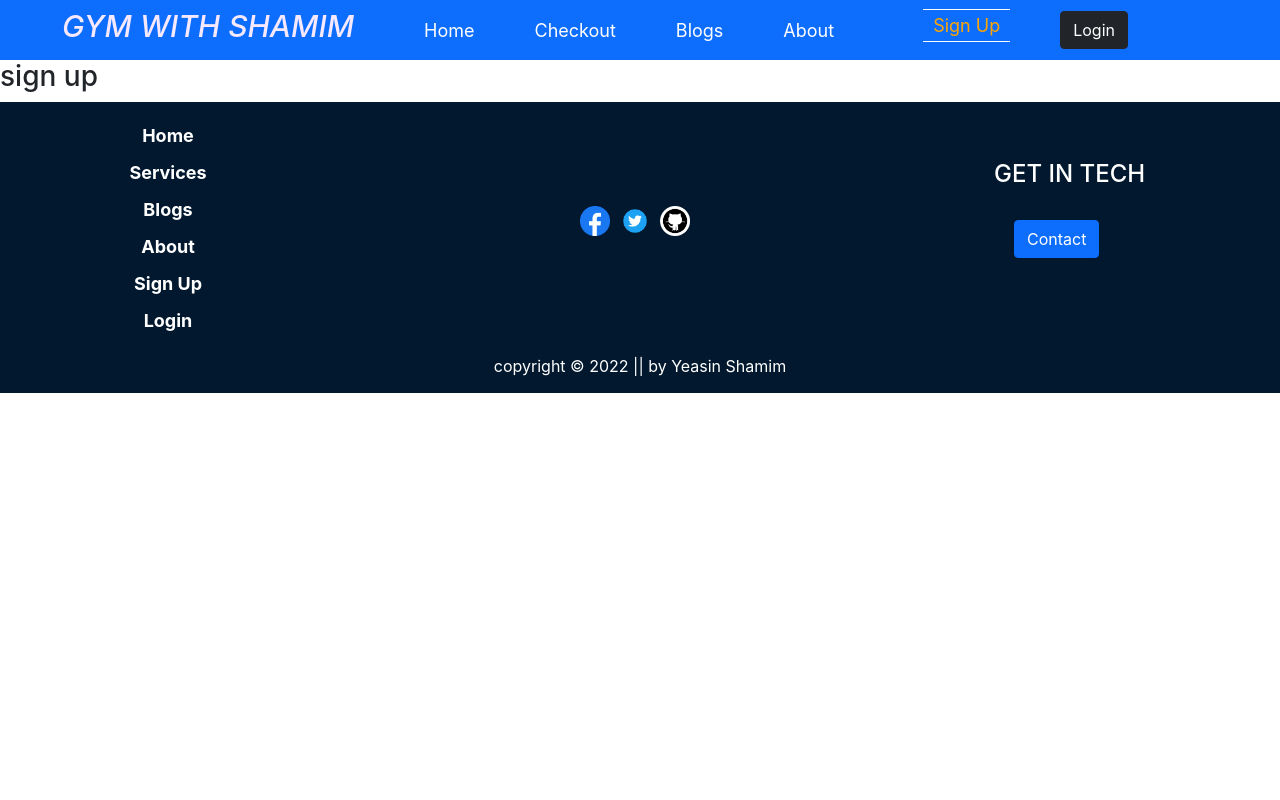
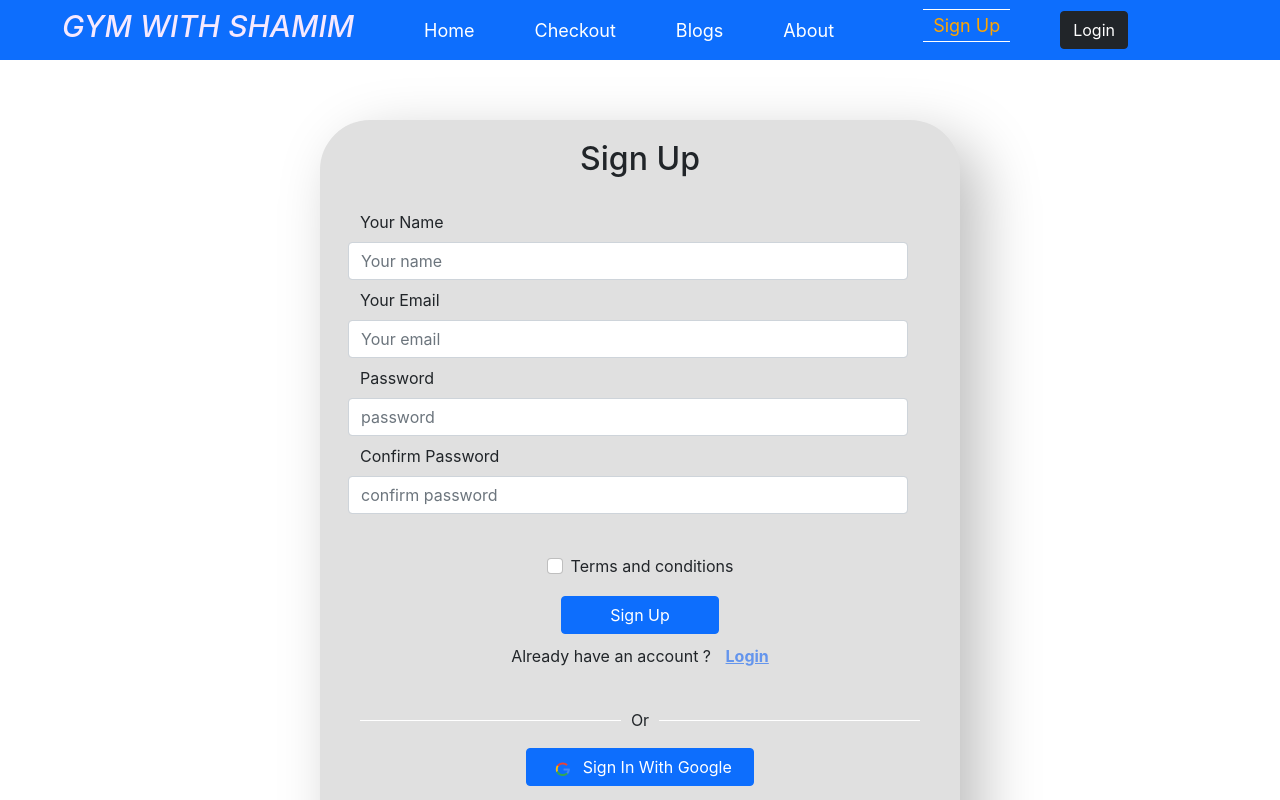
Before and after one commit to yeasinshamimdev/independent-service-provider, a React (Create React App) app: page /signup in a window 1280 px wide. Shown: the top 800 px of the page. Built offline with nearby package versions, Linux system fonts and the light colour scheme; no server answers.

Commit message:
signup init

```diff
--- a/src/Pages/Login/Login.js
+++ b/src/Pages/Login/Login.js
@@ -29,7 +29,7 @@ const Login = () => {
         if (user) {
             navigate(from, { replace: true });
         }
-    }, [user])
+    }, [user]);
 
     return (
         <div className='form-container'>
@@ -56,14 +56,6 @@ const Login = () => {
                     </Form.Group>
                     <p className='forget-password'>Forget Password?</p>
                 </Row>
-                <Form.Group className="mb-3 d-flex justify-content-center">
-                    <Form.Check
-                        required
-                        label="Terms and conditions"
-                        feedback="You must agree before submitting."
-                        feedbackType="invalid"
-                    />
-                </Form.Group>
                 <div className='d-flex justify-content-center'>
                     <Button className='px-5' type="submit">Login</Button>
                 </div>
--- a/src/Pages/SignUp/SignUp.js
+++ b/src/Pages/SignUp/SignUp.js
@@ -1,9 +1,107 @@
-import React from 'react';
+import React, { useEffect, useState } from 'react';
+import { Button, Form, Row } from 'react-bootstrap';
+import { useCreateUserWithEmailAndPassword } from 'react-firebase-hooks/auth';
+import { useNavigate } from 'react-router-dom';
+import auth from '../../firebase.init';
+import SocialLogin from '../../Shared/SocialLogin/SocialLogin';
 
 const SignUp = () => {
+    const [validated, setValidated] = useState(false);
+
+    const [createUserWithEmailAndPassword, emailUser, emailLoading, emailError,] = useCreateUserWithEmailAndPassword(auth);
+    const [email, setEmail] = useState('');
+    const [password, setPassword] = useState('');
+    const [error, setError] = useState('');
+
+    const handleSubmit = (event) => {
+        event.preventDefault();
+        const form = event.currentTarget;
+        if (form.checkValidity() === false) {
+            event.preventDefault();
+            event.stopPropagation();
+        }
+        setValidated(true);
+
+        const email = event.target.email.value;
+        const password = event.target.password.value;
+        const confirmPassword = event.target.confirmPassword.value;
+        const termsConditions = event.target.termsConditions.checked;
+        console.log(termsConditions);
+        if (password !== confirmPassword) {
+            setError('Password not match! Try again.');
+            console.log(error);
+        } else {
+            setError('');
+        }
+
+        console.log(email, password, confirmPassword);
+    };
+
+    const navigate = useNavigate();
+
     return (
-        <div>
-            <h3>sign up</h3>
+        <div className='form-container'>
+            <h2 className='text-center mb-4'>Sign Up</h2>
+            <Form noValidate validated={validated} onSubmit={handleSubmit}>
+                <Row className="mb-4">
+                    <Form.Group className='mt-2' as={Row} md="4" controlId="validationCustom01">
+                        <Form.Label>Your Name</Form.Label>
+                        <Form.Control
+                            required
+                            type="text"
+                            placeholder="Your name"
+                        />
+                        <Form.Control.Feedback>Looks good!</Form.Control.Feedback>
+                    </Form.Group>
+                    <Form.Group className='mt-2' as={Row} md="4" controlId="validationCustom02">
+                        <Form.Label>Your Email</Form.Label>
+                        <Form.Control
+                            required
+                            type="email"
+                            placeholder="Your email"
+                            name="email"
+                        />
+                        <Form.Control.Feedback>Looks good!</Form.Control.Feedback>
+                    </Form.Group>
+                    <Form.Group className='mt-2' as={Row} md="4" controlId="validationCustom03">
+                        <Form.Label>Password</Form.Label>
+                        <Form.Control
+                            required
+                            type="password"
+                            placeholder="password"
+                            name="password"
+                        />
+                        <Form.Control.Feedback>Looks good!</Form.Control.Feedback>
+                    </Form.Group>
+                    <Form.Group className='mt-2' as={Row} md="4" controlId="validationCustom04">
+                        <Form.Label className='w-100'>Confirm Password</Form.Label>
+                        <Form.Control
+                            required
+                            type="password"
+                            placeholder="confirm password"
+                            name="confirmPassword"
+                        />
+                        <Form.Control.Feedback>Looks good!</Form.Control.Feedback>
+                    </Form.Group>
+                    <p className='text-danger'>{error}</p>
+                </Row>
+                <Form.Group className="mb-3 d-flex justify-content-center">
+                    <Form.Check
+                        required
+                        label="Terms and conditions"
+                        feedback="You must agree before submitting."
+                        feedbackType="invalid"
+                        name="termsConditions"
+                    />
+                </Form.Group>
+                <div className='d-flex justify-content-center'>
+                    <Button className='px-5' type="submit">Sign Up</Button>
+                </div>
+                <div className='d-flex justify-content-center'>
+                    <p className='new-user'>Already have an account ? <span onClick={() => navigate('/login')} className='signup-toggle'>Login</span></p>
+                </div>
+            </Form>
+            <SocialLogin />
         </div>
     );
 };
--- a/src/Shared/Footer/Footer.js
+++ b/src/Shared/Footer/Footer.js
@@ -14,7 +14,7 @@ const Footer = () => {
             <div className='footer-container'>
                 <div className='footer-menu'>
                     <Link to='/'>Home</Link>
-                    <Link to='/services'>Services</Link>
+                    <Link to='/checkout'>Checkout</Link>
                     <Link to='/blogs'>Blogs</Link>
                     <Link to='/about'>About</Link>
                     <Link to='/signup'>Sign Up</Link>
--- a/src/Shared/SocialLogin/SocialLogin.js
+++ b/src/Shared/SocialLogin/SocialLogin.js
@@ -34,7 +34,7 @@ const SocialLogin = () => {
 
     return (
         <div>
-            <div className='d-flex justify-content-center align-items-center'>
+            <div className='d-flex justify-content-center align-items-center mt-4'>
                 <div style={{ width: '48%', borderBottom: '1px solid white' }}></div>
                 <div>
                     <p style={{ paddingLeft: '10px', paddingRight: '10px', marginBottom: '0' }}>Or</p>
```
Also changed, not shown: src/Pages/GymService/GymService.js (deleted, +0 -11 lines).
